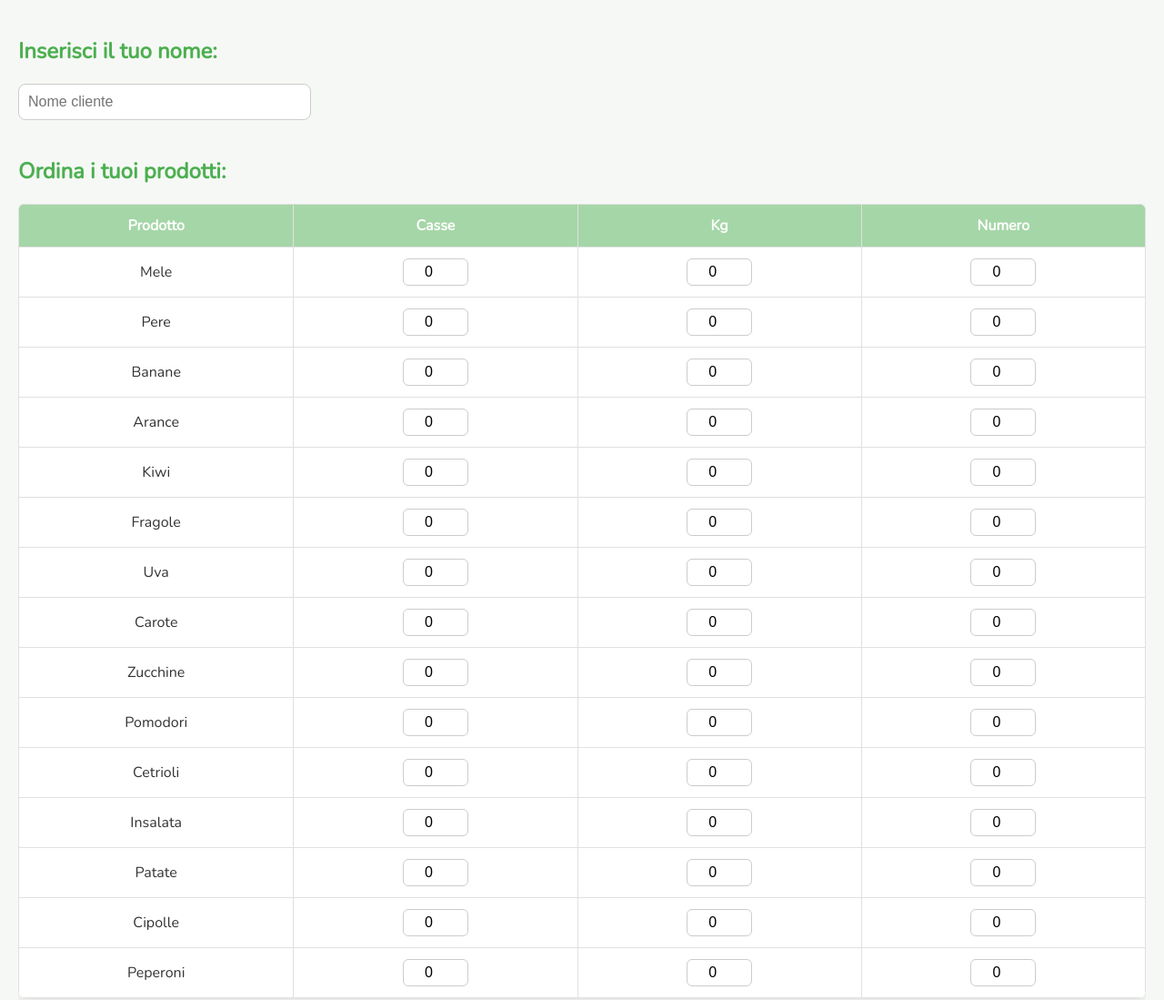
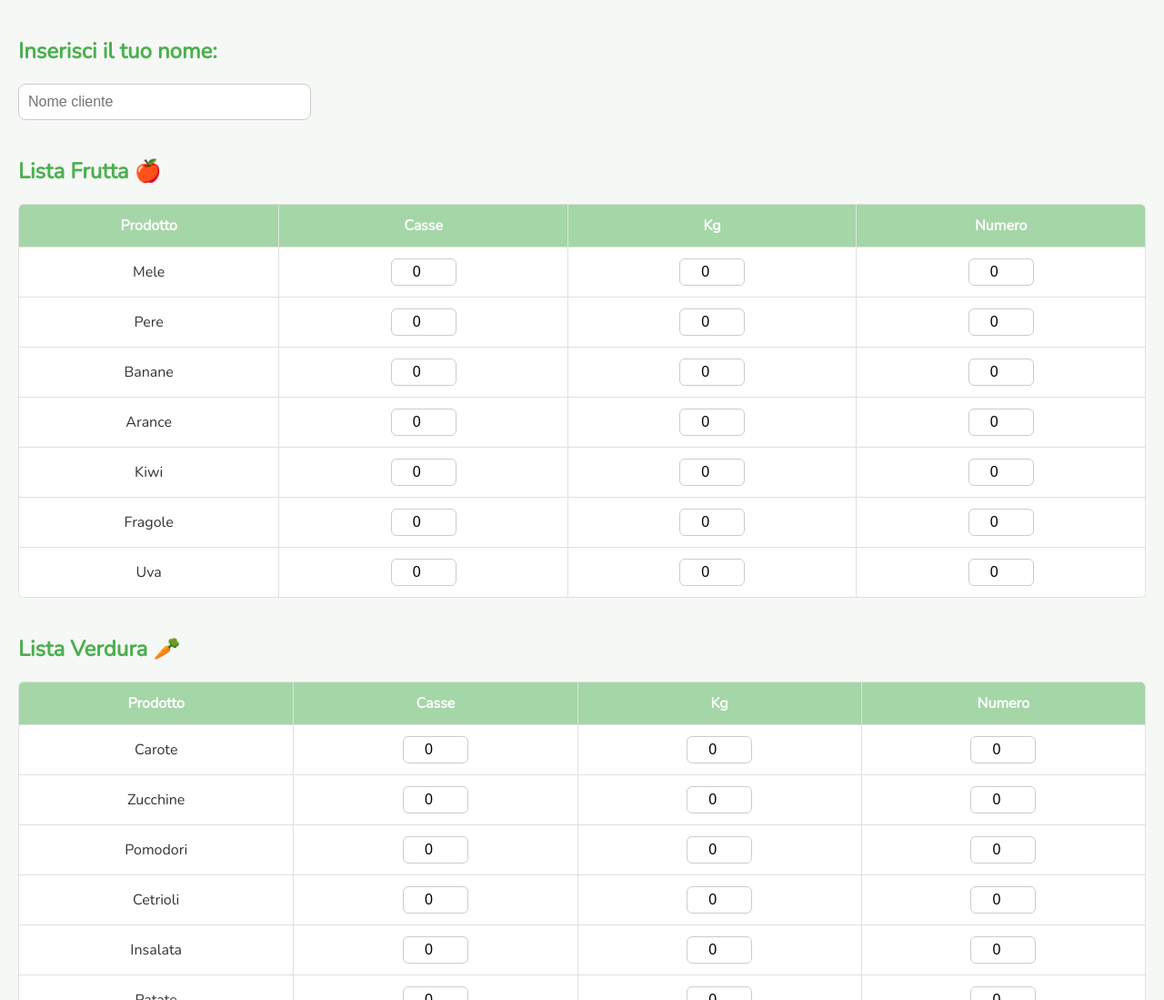
Before and after one commit to martinarossi19/orto-app, a plain HTML site: page index.html in a window 1280 px wide. Shown: the top 1099 px of the page at 91% size. Drawn offline with nearby package versions, Linux system fonts and the light colour scheme.

Commit message:
Update index.html due liste

```diff
--- a/index.html
+++ b/index.html
@@ -34,6 +34,7 @@
       overflow-x: auto;
       -webkit-overflow-scrolling: touch;
       width: 100%;
+      margin-bottom: 40px;
     }
 
     table {
@@ -41,7 +42,6 @@
       min-width: 600px;
       background-color: #fff;
       border-collapse: collapse;
-      margin-bottom: 20px;
       border-radius: 8px;
       overflow: hidden;
       box-shadow: 0 2px 10px rgba(0,0,0,0.1);
@@ -106,9 +106,24 @@
   <h2>Inserisci il tuo nome:</h2>
   <input type="text" id="customerName" placeholder="Nome cliente">
 
-  <h2>Ordina i tuoi prodotti:</h2>
+  <h2>Lista Frutta 🍎</h2>
   <div class="table-container">
-    <table id="orderTable">
+    <table id="fruitTable">
+      <thead>
+        <tr>
+          <th>Prodotto</th>
+          <th>Casse</th>
+          <th>Kg</th>
+          <th>Numero</th>
+        </tr>
+      </thead>
+      <tbody></tbody>
+    </table>
+  </div>
+
+  <h2>Lista Verdura 🥕</h2>
+  <div class="table-container">
+    <table id="vegetableTable">
       <thead>
         <tr>
           <th>Prodotto</th>
@@ -128,24 +143,25 @@
   <div id="orderSummary"></div>
 
   <script>
-    const products = [
-      "Mele", "Pere", "Banane", "Arance", "Kiwi",
-      "Fragole", "Uva", "Carote", "Zucchine", "Pomodori",
-      "Cetrioli", "Insalata", "Patate", "Cipolle", "Peperoni"
-    ];
+    const fruits = ["Mele", "Pere", "Banane", "Arance", "Kiwi", "Fragole", "Uva"];
+    const vegetables = ["Carote", "Zucchine", "Pomodori", "Cetrioli", "Insalata", "Patate", "Cipolle", "Peperoni"];
 
-    const tbody = document.querySelector("#orderTable tbody");
-
-    products.forEach(product => {
+    function creaRiga(product) {
       const row = document.createElement("tr");
       row.innerHTML = `
         <td>${product}</td>
-        <td><input type="number" min="0" value="0" class="casse" onchange="exclusiveInput(this)"></td>
-        <td><input type="number" min="0" value="0" class="kg" onchange="exclusiveInput(this)"></td>
-        <td><input type="number" min="0" value="0" class="numero" onchange="exclusiveInput(this)"></td>
+        <td><input type="number" min="0" value="0" onchange="exclusiveInput(this)"></td>
+        <td><input type="number" min="0" value="0" onchange="exclusiveInput(this)"></td>
+        <td><input type="number" min="0" value="0" onchange="exclusiveInput(this)"></td>
       `;
-      tbody.appendChild(row);
-    });
+      return row;
+    }
+
+    const fruitTbody = document.querySelector("#fruitTable tbody");
+    fruits.forEach(product => fruitTbody.appendChild(creaRiga(product)));
+
+    const vegetableTbody = document.querySelector("#vegetableTable tbody");
+    vegetables.forEach(product => vegetableTbody.appendChild(creaRiga(product)));
 
     function exclusiveInput(input) {
       const row = input.parentElement.parentElement;
@@ -170,7 +186,7 @@
         return;
       }
 
-      const rows = tbody.querySelectorAll("tr");
+      const rows = [...document.querySelectorAll("table tbody tr")];
 
       rows.forEach(row => {
         const prodotto = row.cells[0].textContent;
```
